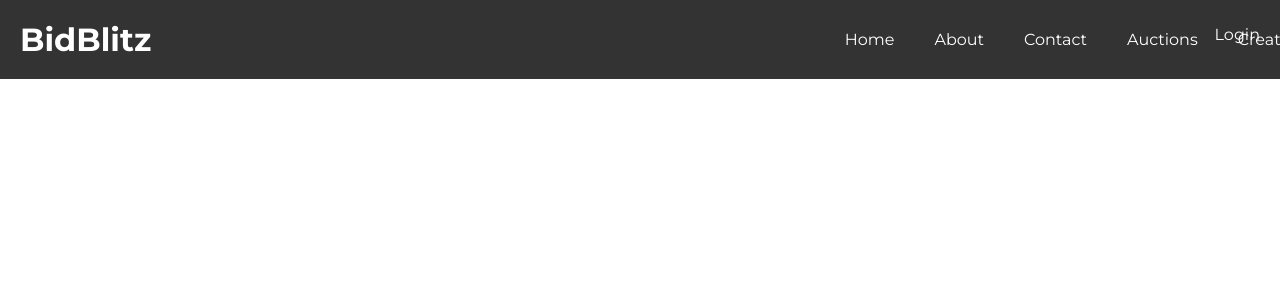
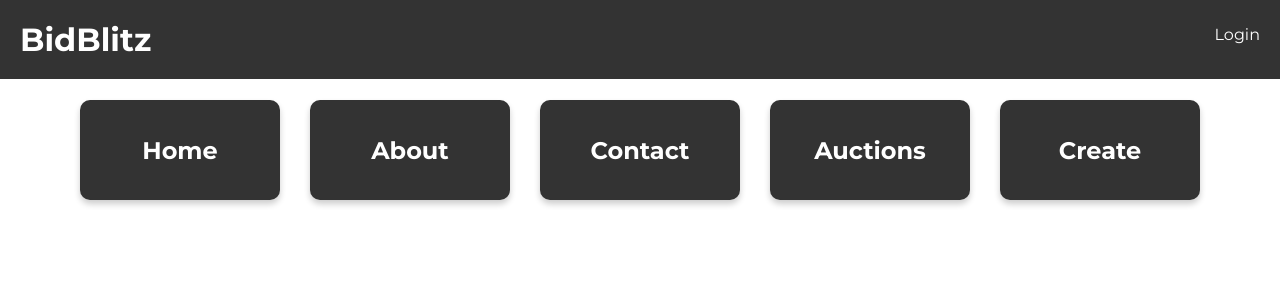
Before and after one commit to TheBighi/Auction, a Flask app: page / in a window 1280 px wide. Shown: the top 300 px of the page. Run offline with Flask 3, Linux system fonts and the light colour scheme.

Commit message:
Update index.html

```diff
--- a/Auction-main/Templates/index.html
+++ b/Auction-main/Templates/index.html
@@ -9,13 +9,6 @@
 <body>
     <div class="navbar">
         <h1>BidBlitz</h1>
-        <nav>
-          <a href="/home">Home</a>
-          <a href="/about">About</a>
-          <a href="/contact">Contact</a>
-          <a href="/auctions">Auctions</a>
-          <a href="/create">Create</a>
-        </nav>
 
         {% if session['user_id'] %}
             <div class="user-menu">
@@ -29,6 +22,15 @@
         {% endif %}
     </div>
 
+    <!-- Main links section, separate from the navbar -->
+    <div class="main-page-links">
+        <a href="/home" class="menu-box">Home</a>
+        <a href="/about" class="menu-box">About</a>
+        <a href="/contact" class="menu-box">Contact</a>
+        <a href="/auctions" class="menu-box">Auctions</a>
+        <a href="/create" class="menu-box">Create</a>
+    </div>
+
     <script src="{{ url_for('static', filename='script.js') }}"></script>
 </body>
 </html>
```
